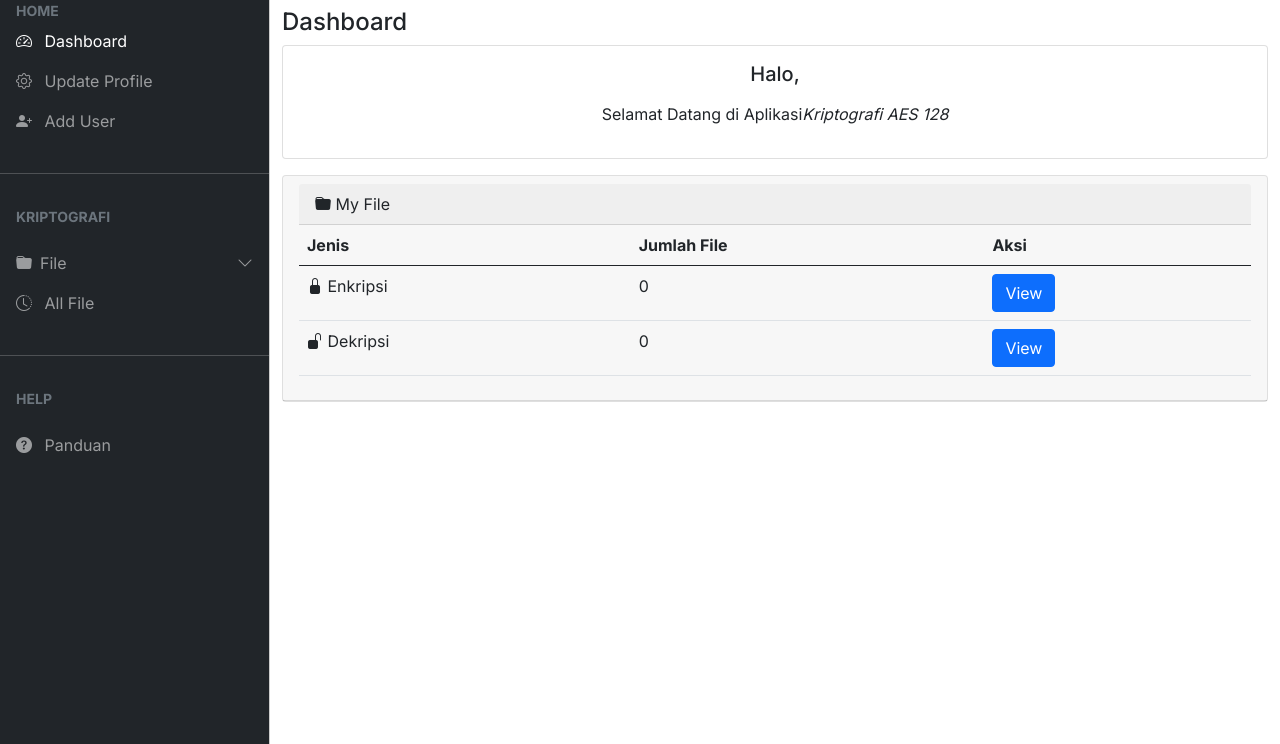
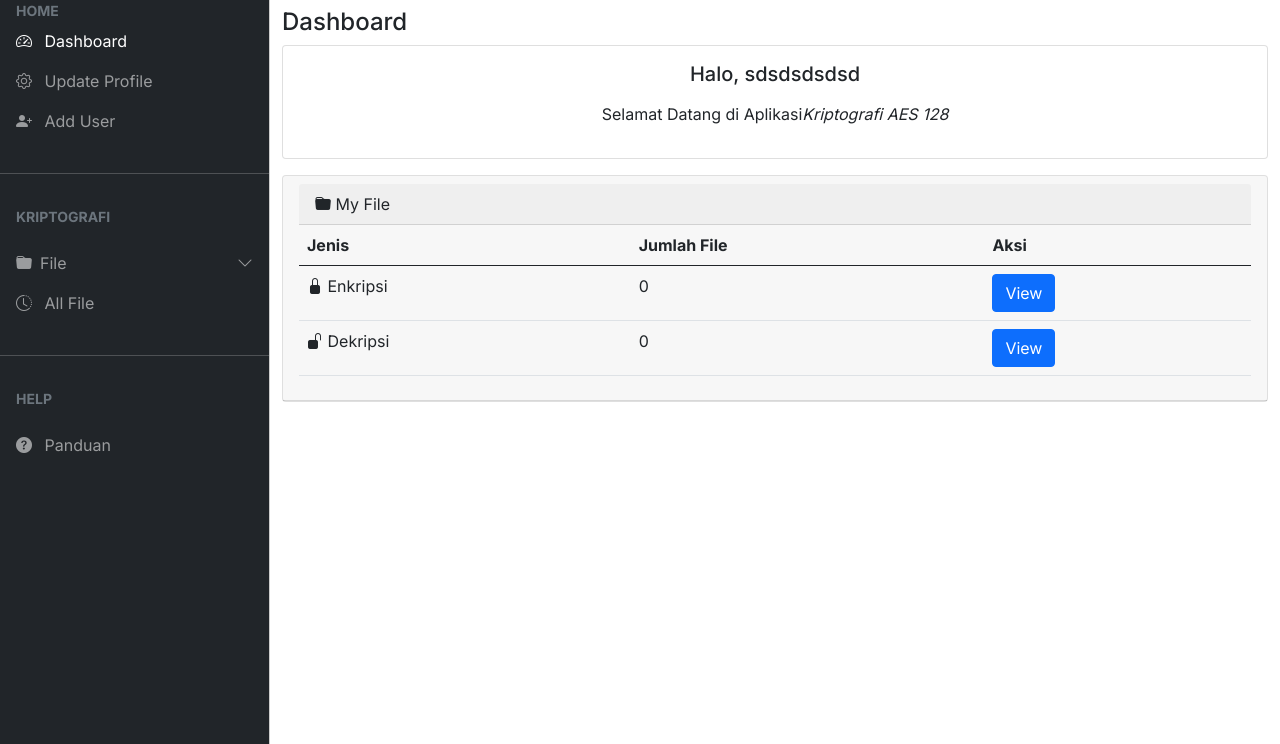
Before and after one commit to Nev404/TA_AES, a PHP site: page /admin_page.php in a window 1280 px wide. Shown: the part 56-800 px from the top of the page. Run offline with PHP 8.4, Linux system fonts and the light colour scheme; the visitor is signed in with stand-in values (Sample User, id 1); some libraries are stand-ins or nearby versions.

Commit message:
second commit

```diff
--- a/admin_page.php
+++ b/admin_page.php
@@ -159,7 +159,7 @@ if (!isset($admin_id)) {
                   <div class="card-body">
                      <figure class="text-center">
                         <blockquote class="blockquote">
-                           <p class="h5">Halo, </p>
+                           <p class="h5">Halo, sdsdsdsdsd</p>
                         </blockquote>
                         <figcaption>
                            Selamat Datang di Aplikasi<cite title="Source Title">Kriptografi AES 128</cite>
```
